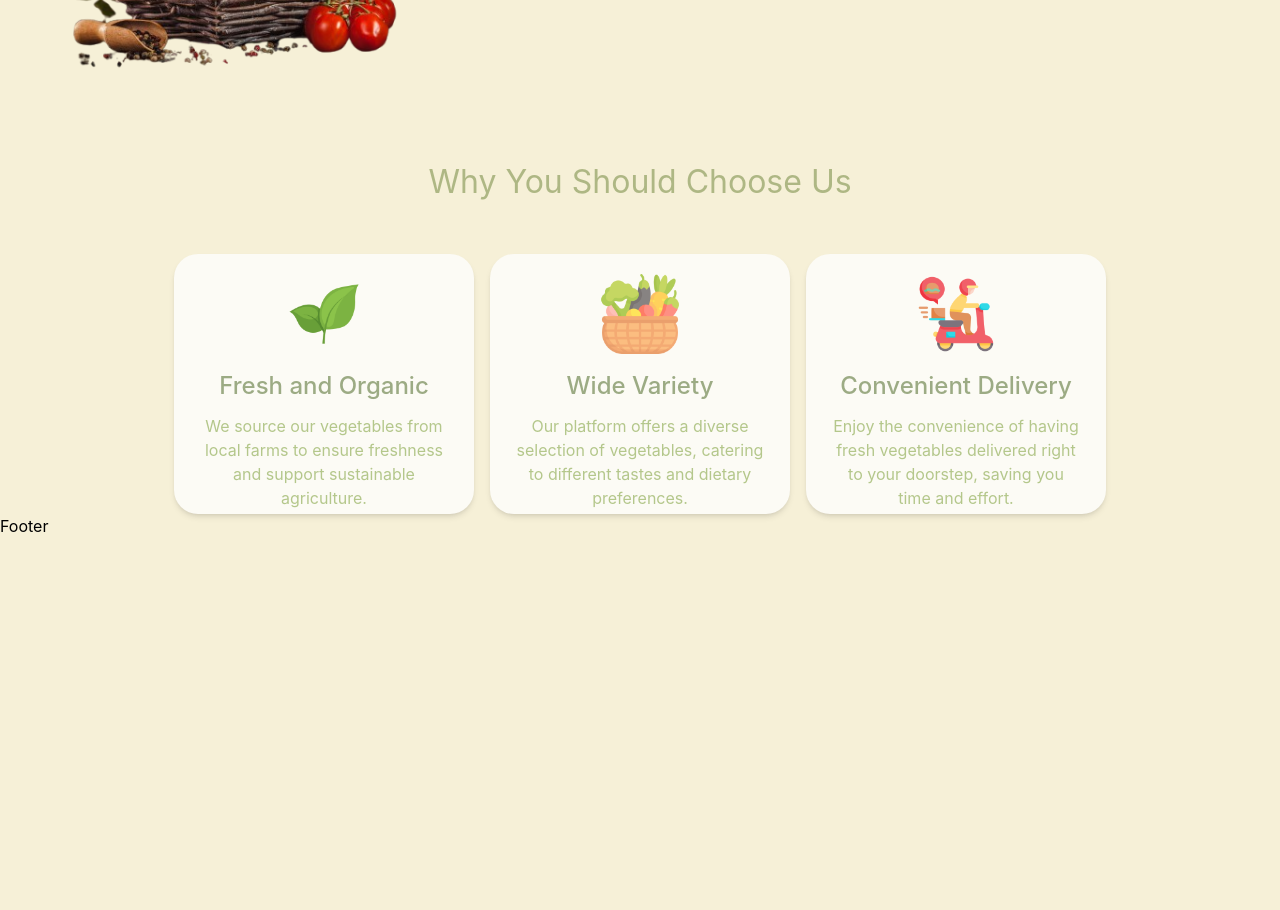
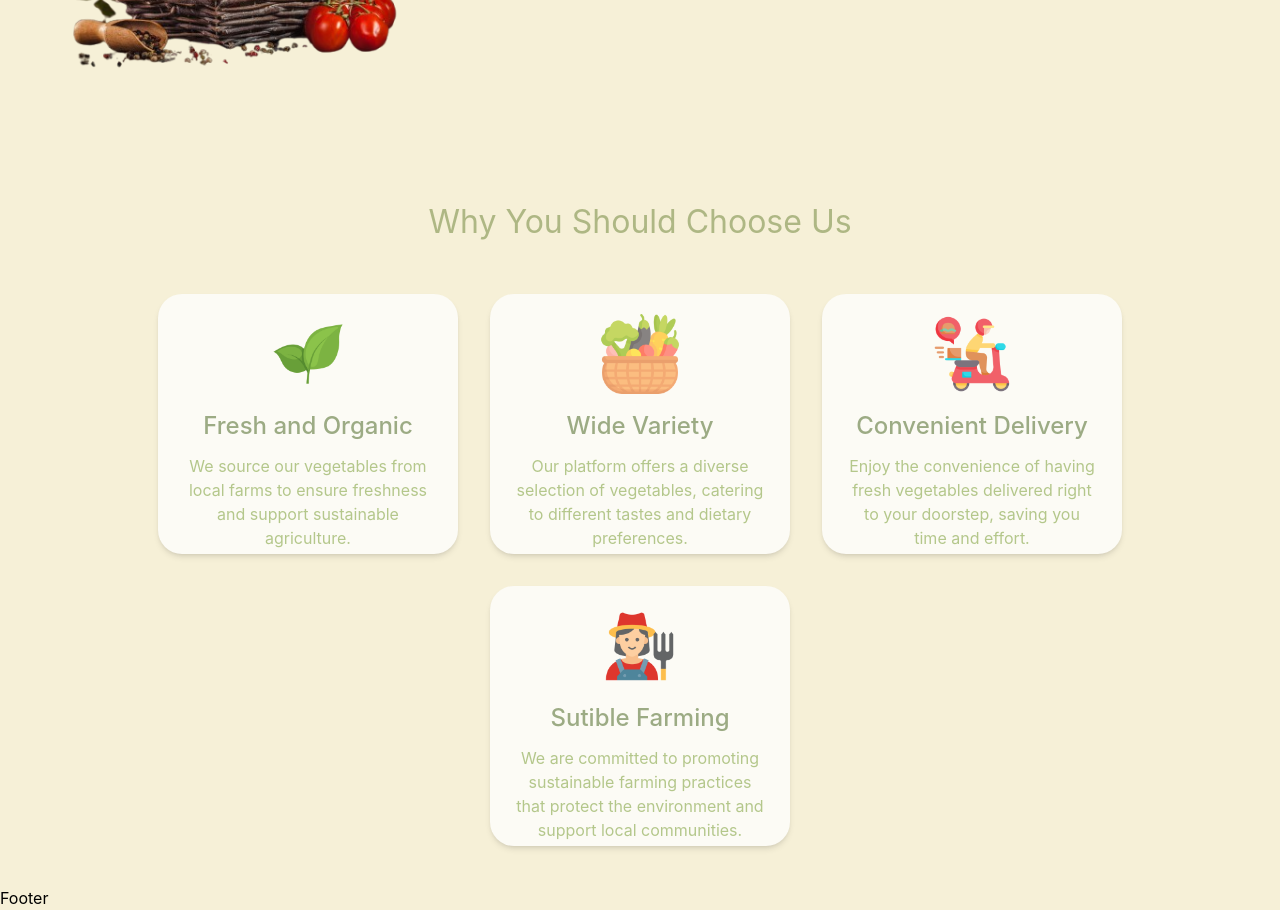
Before and after one commit to Pranali855/NatureBite, a React (Vite) app: page / in a window 1280 px wide. Shown: the part 460-1370 px from the top of the page. Before the commit the page ends 998 px from the top, so only its background shows below. Built offline with nearby package versions, Linux system fonts and the light colour scheme.

Commit message:
Update FeactureSection.jsx
changes added in this section

```diff
--- a/src/Component/FeactureSection.jsx
+++ b/src/Component/FeactureSection.jsx
@@ -1,10 +1,11 @@
 import IconFreshness from './../assets/Feactures/fresh.png';
 import IconVegitable from './../assets/Feactures/vegetable.png';
 import IconDelivery from './../assets/Feactures/food-delivery.png';
+import IconFarmer from './../assets/Feactures/farmer.png';
 
 function FeatureSection({ title, description, imgsrc }) {
   return (
-    <div className="bg-[#FCFBF5] px-6 py-5 w-[300px] h-[260px] text-center  rounded-3xl shadow-md  flex flex-col items-center justify-start cursor-pointer hover:shadow-lg transition-shadow duration-300">
+    <div className="bg-[#FCFBF5] px-6 py-5 w-[300px] h-[260px] text-center rounded-3xl shadow-md flex flex-col items-center justify-start cursor-pointer hover:shadow-lg transition-shadow duration-300">
       <img src={imgsrc} alt={title} className="h-20 mx-auto" />
       <h3 className="text-2xl text-[#9CAB84] font-semibold mt-3">{title}</h3>
       <p className="mt-3 text-[#b4c78b]">{description}</p>
@@ -27,33 +28,33 @@ const FEATURES_CONFIG = [
     title: "Convenient Delivery",
     description: "Enjoy the convenience of having fresh vegetables delivered right to your doorstep, saving you time and effort.",
     imgsrc: IconDelivery
+  },
+  {
+    title: "Sutible Farming",
+    description: "We are committed to promoting sustainable farming practices that protect the environment and support local communities.",
+    imgsrc: IconFarmer
   }
 ];
 
-
 function FeatureCard() {
-    return(
-        <>
-        <div>
+  return (
+    <div className="w-full px-6 py-10">
       <p className="w-full text-[2rem] md:text-[2rem] text-[#AEB784] mt-[2rem] mb-[3rem] text-center">
         Why You Should Choose Us
       </p>
 
-            <div className="grid grid-cols-1 md:grid-cols-3 gap-4 mt-10">
-              {FEATURES_CONFIG.map((feat, index) => {
-                const { title, description, imgsrc } = feat;
-                return (
+      <div className="flex flex-wrap justify-center gap-8 mt-10">
+        {FEATURES_CONFIG.map((feat, index) => (
           <FeatureSection
             key={index}
-                    title={title}
-                    description={description}
-                    imgsrc={imgsrc}
+            title={feat.title}
+            description={feat.description}
+            imgsrc={feat.imgsrc}
           />
-                );
-              })}
+        ))}
       </div>
     </div>
-        </>
-    )
+  );
 }
+
 export default FeatureCard;
```
Lines whose indentation alone changed are shown as unchanged.
